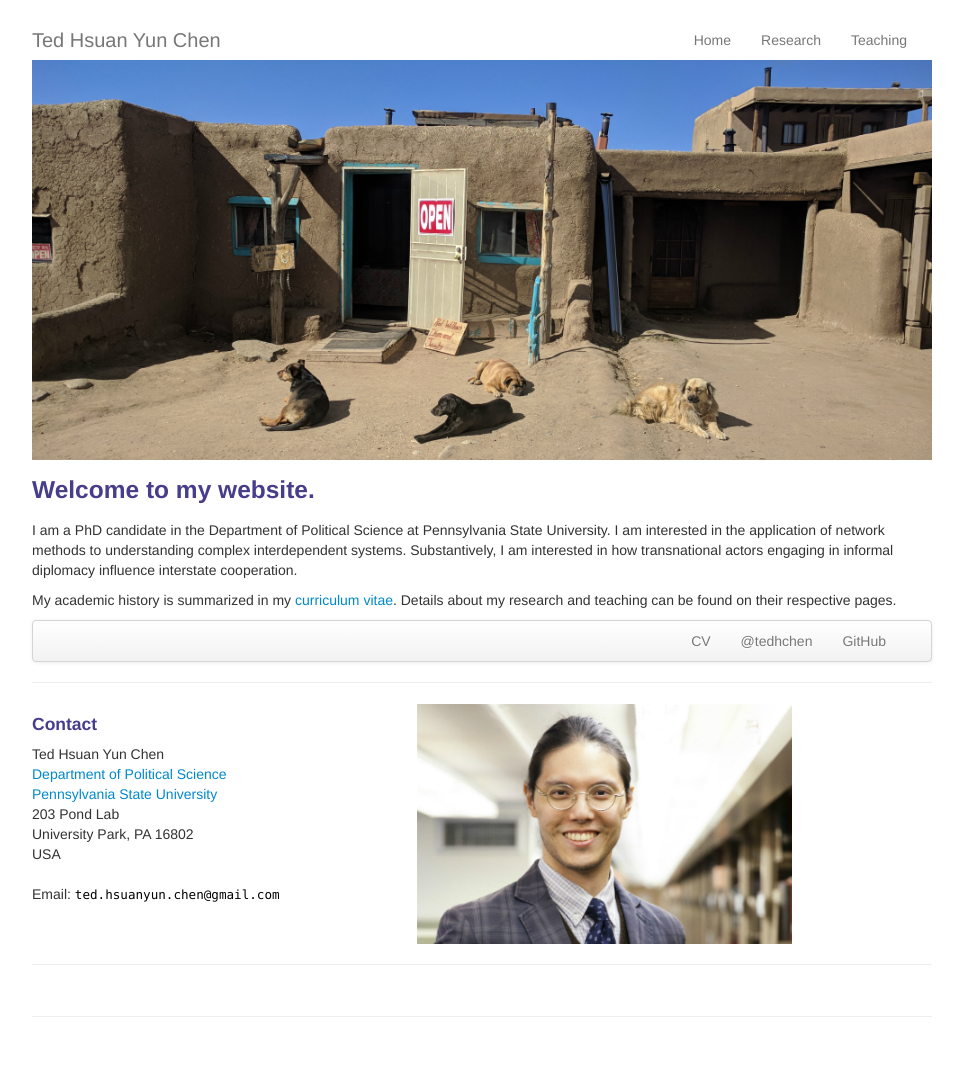
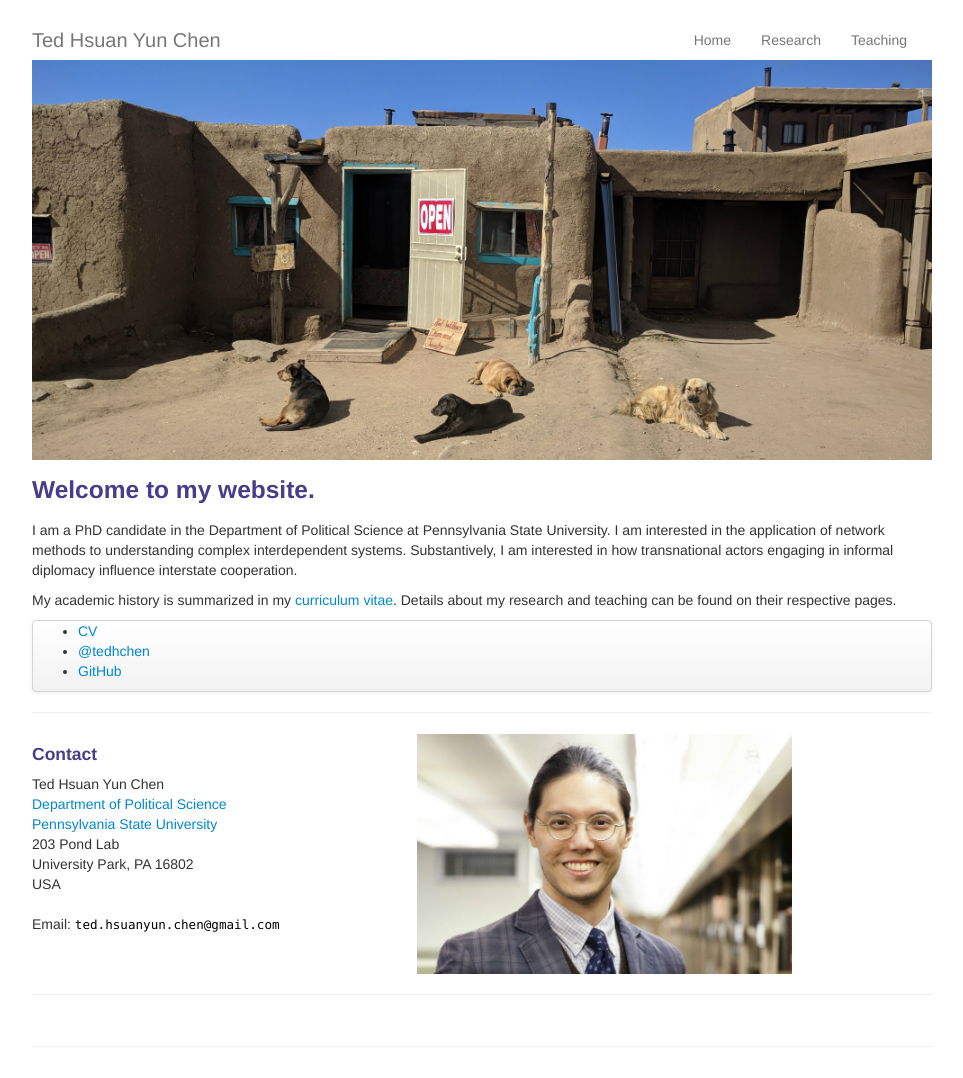
Before and after one commit to tedhchen/tedhchen.github.io, a Jekyll site: the page built from index.md, in a window 1280 px wide. Shown: the whole page, without its empty margins (158-1121 px from the left). Built offline with Jekyll 4.4.1, drawn with Linux system fonts in a browser that asks for light colours; before the commit the page ends 1048 px from its top, so only the background shows below that.

Commit message:
changed frontpage navbar alignment

```diff
--- a/assets/themes/twitter/css/style.css
+++ b/assets/themes/twitter/css/style.css
@@ -17,6 +17,9 @@
 
 .navbar .nav {
   float: right; }
+
+.navbar .navcenter {
+  float: center; }
 
 /* posts index */
 .post > h3.title {
--- a/index.md
+++ b/index.md
@@ -23,7 +23,7 @@
 
 <div class="navbar">
   <div class="navbar-inner">
-      <ul class="nav">
+      <ul class="navcenter">
           <li><a href="{{ BASE_PATH }}/assets/chen_cv.pdf">CV</a></li>
           <li><a href="https://twitter.com/tedhchen">@tedhchen</a></li>
 		  <li><a href="https://github.com/tedhchen">GitHub</a></li>
```
